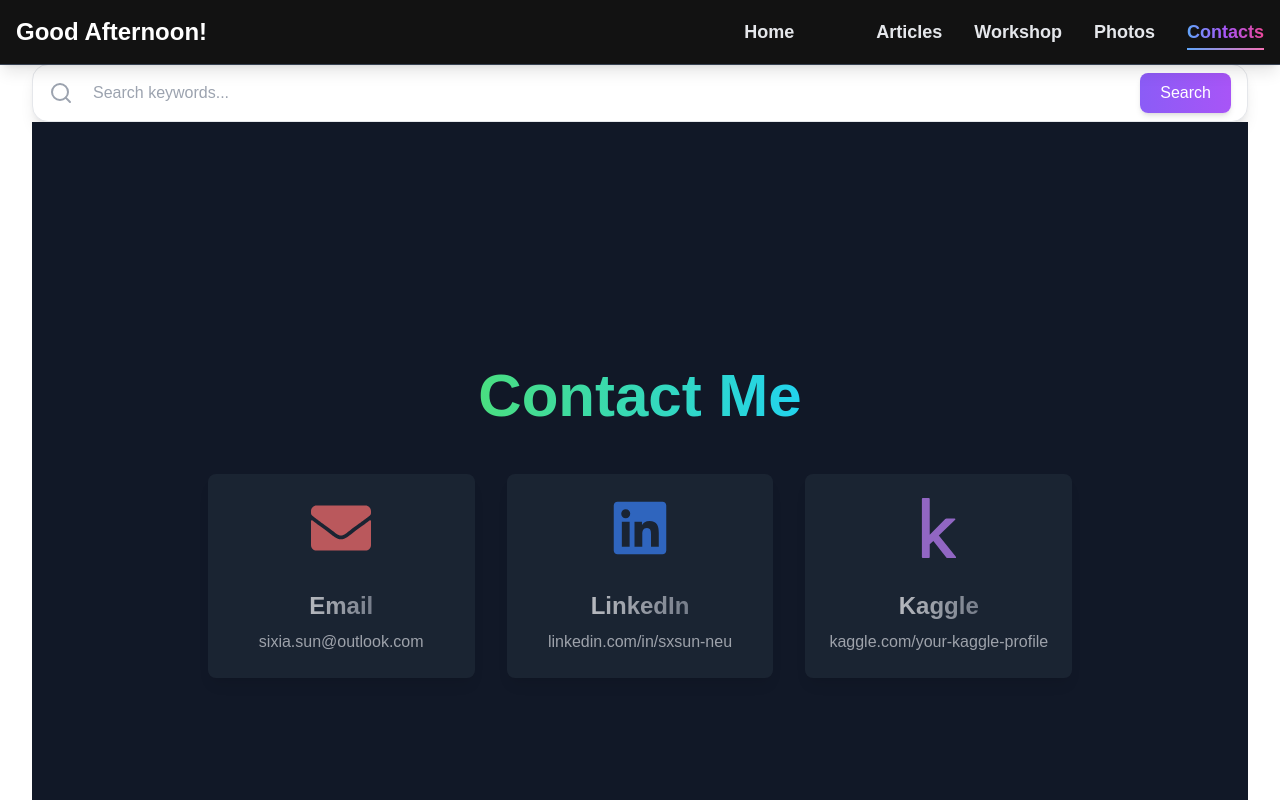
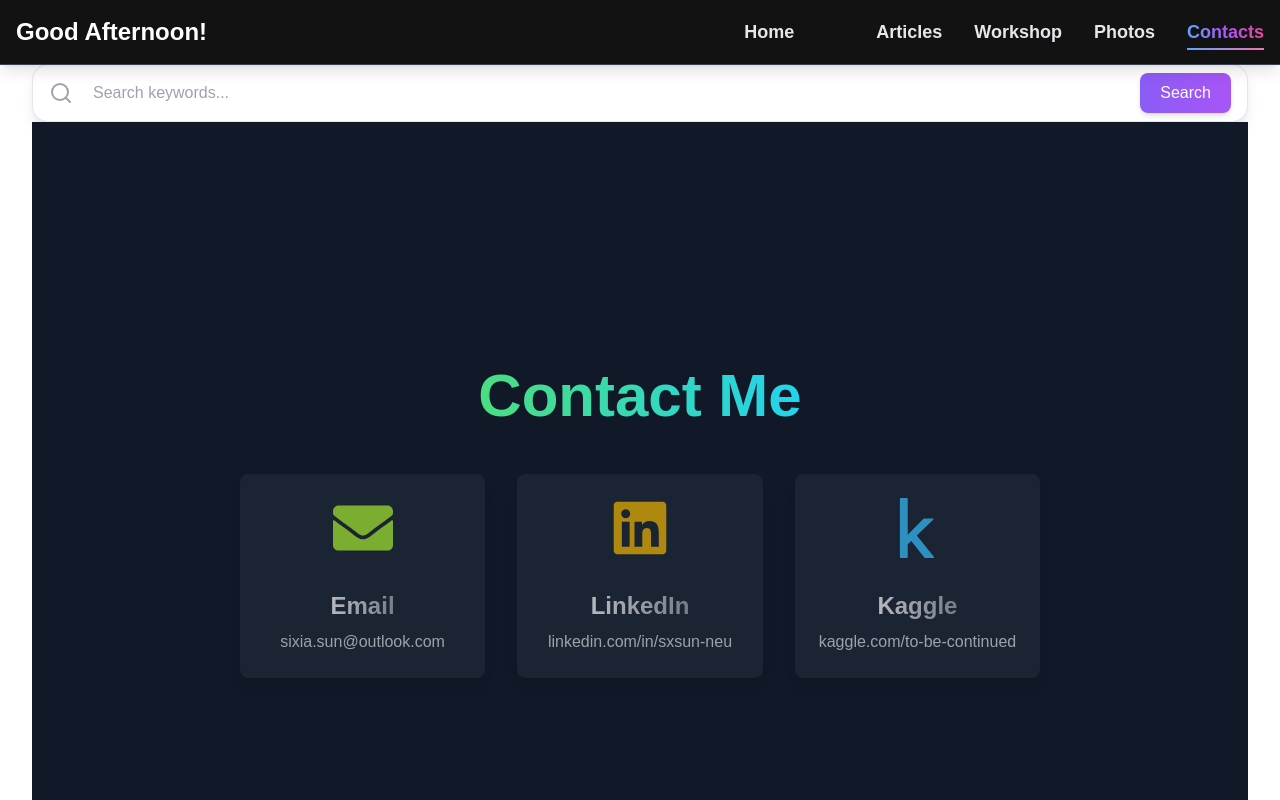
Before and after one commit to sxsun1684/sxsun, a React (Vite) app: page /category/contacts in a window 1280 px wide. Shown: the top 800 px of the page. Built offline with nearby package versions, Linux system fonts and the light colour scheme; a web font is replaced by a local one.

Commit message:
contacts

```diff
--- a/src/pages/ContactsPage.jsx
+++ b/src/pages/ContactsPage.jsx
@@ -6,7 +6,7 @@ const contacts = [
         name: "Email",
         icon: <FaEnvelope />,
         link: "mailto:sixia.sun@outlook.com",
-        color: "text-red-400",
+        color: "text-lime-400",
         bgColor: "from-red-500 to-red-700",
         displayText: "sixia.sun@outlook.com"
     },
@@ -15,7 +15,7 @@ const contacts = [
         name: "LinkedIn",
         icon: <FaLinkedin />,
         link: "https://www.linkedin.com/in/sxsun-neu",
-        color: "text-blue-500",
+        color: "text-yellow-500",
         bgColor: "from-blue-500 to-blue-700",
         displayText: "linkedin.com/in/sxsun-neu"
     },
@@ -23,10 +23,10 @@ const contacts = [
         id: 3,
         name: "Kaggle",
         icon: <FaKaggle />,
-        link: "https://www.kaggle.com/your-kaggle-profile", // ❗ 这里换成你的 Kaggle 主页
-        color: "text-purple-400",
+        link: "https://www.kaggle.com/my-kaggle-profile", // ❗ 这里换成你的 Kaggle 主页
+        color: "text-sky-400",
         bgColor: "from-purple-500 to-purple-700",
-        displayText: "kaggle.com/your-kaggle-profile"
+        displayText: "kaggle.com/to-be-continued"
     }
 ];
 
```
